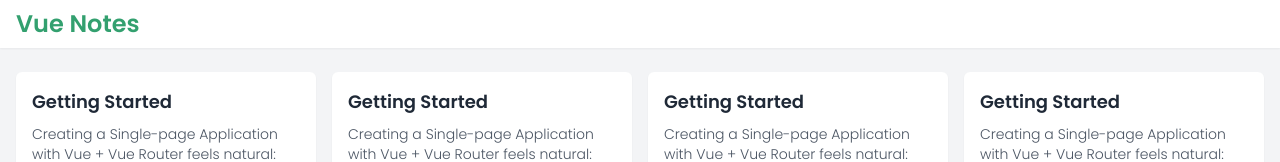
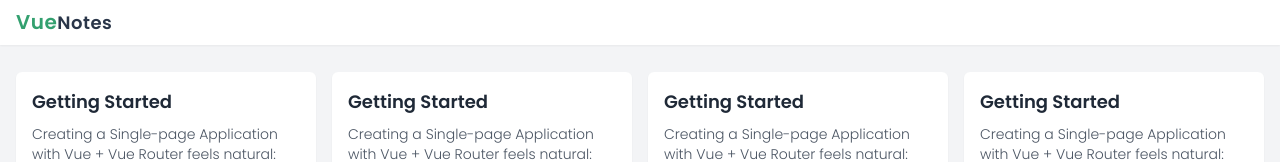
Before and after one commit to JavadMoradkhah/vue-notes, a Vue app: page / in a window 1280 px wide. Shown: the top 162 px of the page. Built offline with nearby package versions, Linux system fonts and the light colour scheme; data requests are answered from the project's data file.

Commit message:
feat: Building the Logo component

```diff
--- a/src/components/layout/Header.vue
+++ b/src/components/layout/Header.vue
@@ -1,7 +1,11 @@
+<script setup>
+import Logo from './Logo.vue';
+</script>
+
 <template>
   <header class="fixed top-0 left-0 right-0 bg-white shadow-sm z-50">
     <div class="layout-container px-4 py-2">
-      <router-link class="text-primary text-2xl font-bold" to="/">Vue Notes</router-link>
+      <Logo />
     </div>
   </header>
 </template>
--- /dev/null
+++ b/src/components/layout/Logo.vue
@@ -0,0 +1,5 @@
+<template>
+  <router-link class="text-primary text-xl font-bold tracking-wide" to="/">
+    Vue<span class="text-secondary text-lg">Notes</span>
+  </router-link>
+</template>
```
